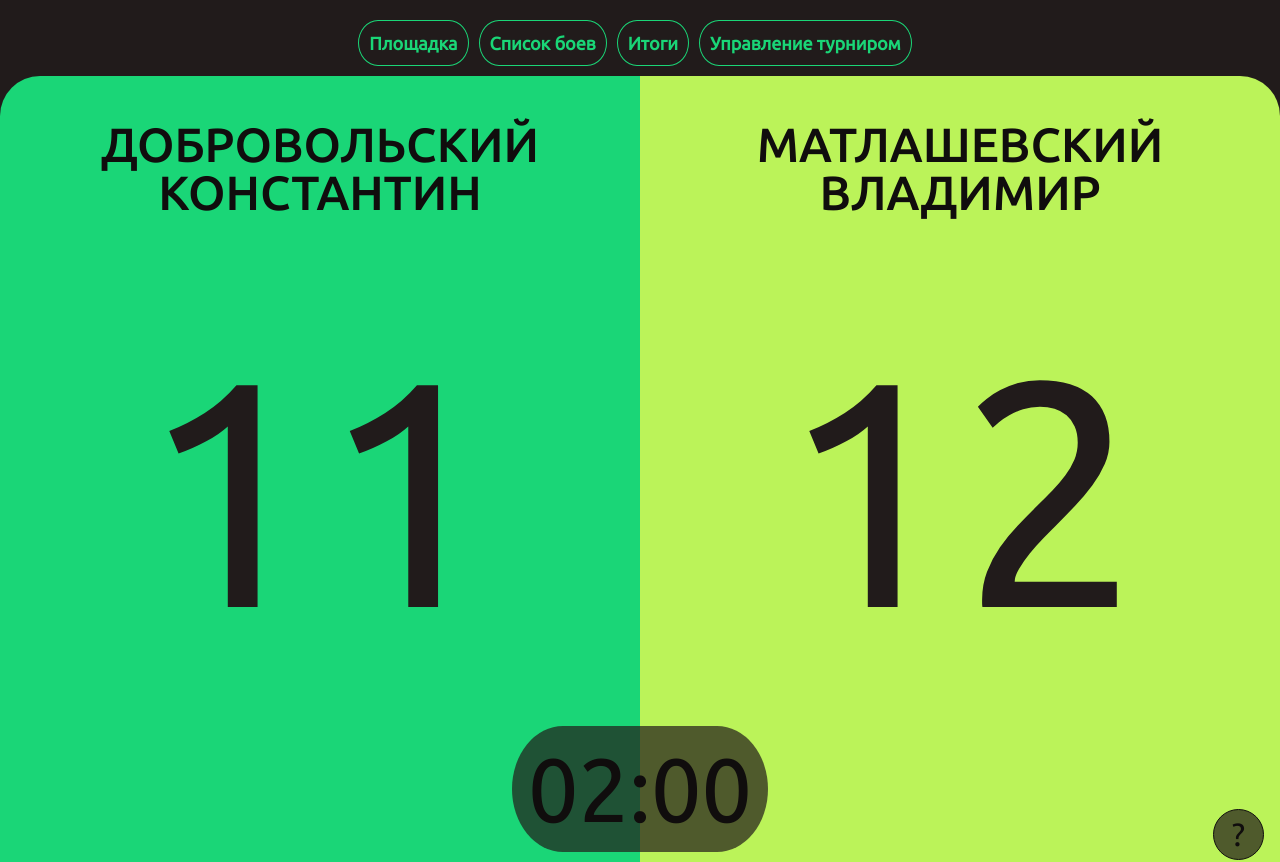
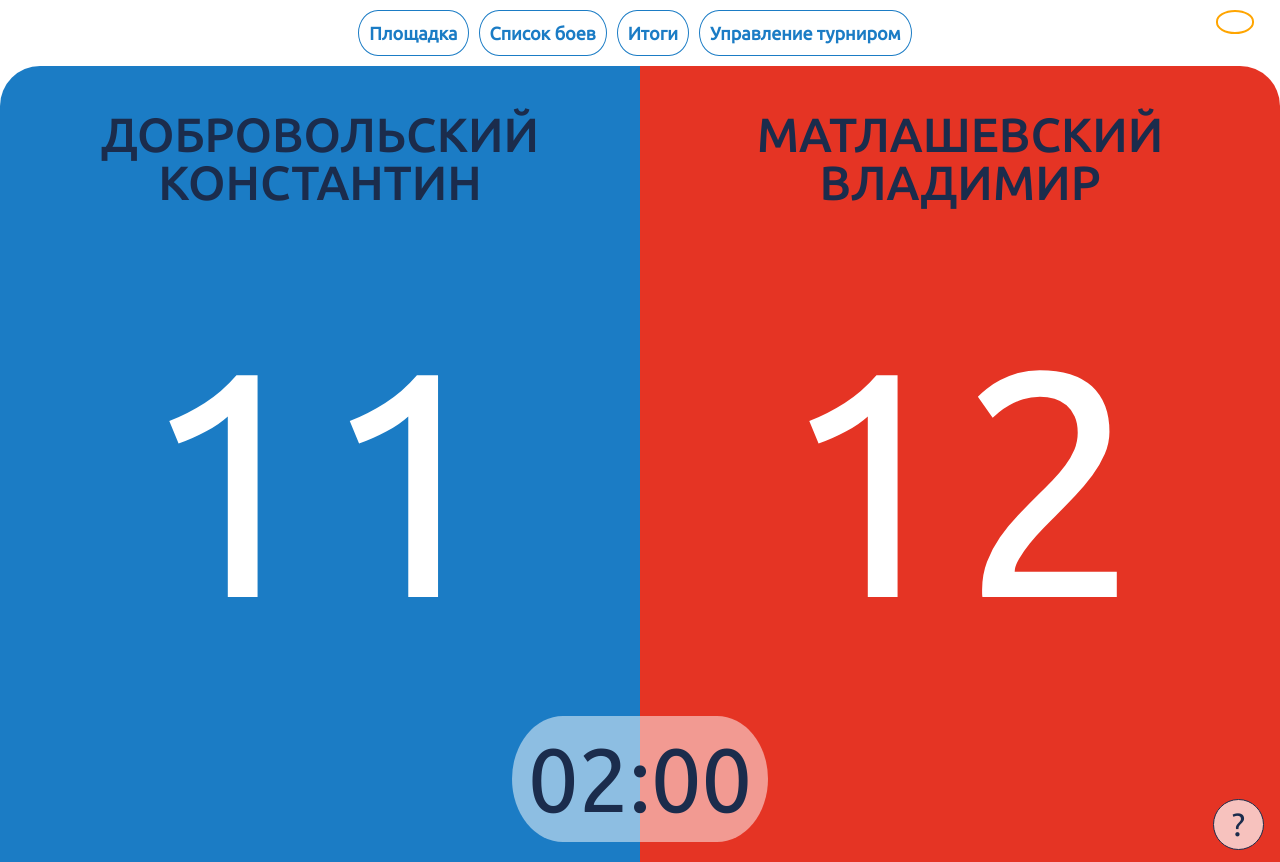
Before and after one commit to KonstantinDobrovolsky/nn-front-v.1, a React app: page /playground in a window 1280 px wide. Shown: the top 862 px of the page. Built offline with nearby package versions, Linux system fonts and the light colour scheme.

Commit message:
Cyberpunk theme swither template

```diff
--- /dev/null
+++ b/src/app/App.module.css
@@ -0,0 +1,38 @@
+.link {
+    display: inline-block;
+    color: rgb(var(--main_light));
+    text-decoration: none;
+    font-size: large;
+    font-weight: bold;
+    padding: 10px;
+    margin-right: 10px;
+    border: 1px solid rgb(var(--main_light));
+    border-radius: 20px / 50%;
+}
+
+.link:hover {
+    font-weight: bold;
+    background-color: rgb(var(--main_light));
+    color: rgb(var(--base));
+}
+
+.link:active {
+    background-color: rgb(var(--main_light), 0.7);
+}
+
+.themeToggle {
+    border: 2px solid orange;
+    position: absolute;
+    right: 2%;
+    top: 10px;
+    width: 3%;
+    height: 3%;
+}
+
+.links {
+    margin: 0 auto;
+}
+
+.header {
+    display: flex;
+}
--- a/src/app/App.tsx
+++ b/src/app/App.tsx
@@ -1,20 +1,35 @@
 import { Link } from "react-router-dom";
 import 'app/styles/index.css';
 import { AppRouter } from "app/providers/appRouter";
+import Button from "shared/ui/Button/Button";
+import { useState } from "react";
+import classes from './App.module.css';
 
 function App() {
+  const [theme, setTheme] = useState('light');
+
+  const changeTheme = () => {
+    if (theme === 'light')
+      setTheme('cyberpunk')
+    else
+      setTheme('light')
+  }
+
   return (
-    <div className="main cyberpunk">
+    <div className={`app ${theme}`}>
 
-    <div>
-      <Link className="link" to={'/playground'}>Площадка</Link>
-      <Link className="link" to={'/currentFights'}>Список боев</Link>
-      <Link className="link" to={'/tournamentResults'}>Итоги</Link>
-      <Link className="link" to={'/tournamentSettings'}>Управление турниром</Link>
+      <div className={classes.header}>
+        <div className={classes.links}>
+          <Link className={classes.link} to={'/playground'}>Площадка</Link>
+          <Link className={classes.link} to={'/currentFights'}>Список боев</Link>
+          <Link className={classes.link} to={'/tournamentResults'}>Итоги</Link>
+          <Link className={classes.link} to={'/tournamentSettings'}>Управление турниром</Link>
+        </div>
+        <Button name="" inheritClasses={classes.themeToggle} onClick={changeTheme}/>
+      </div>
+
+      <AppRouter/>
     </div>
-
-    <AppRouter/>
-  </div>
   );
 }
 
--- a/src/app/styles/index.css
+++ b/src/app/styles/index.css
@@ -4,30 +4,14 @@
 @import './themes/light.css';
 @import './fonts/fonts.css';
 
-.main {
+
+.app {
     background-color: rgb(var(--base));
     box-sizing: border-box;
     font: var(--font-m);
-    padding-top: 20px;
+    padding-top: 10px;
     text-align: center;
     font-family: 'Ubuntu-Regular';
-}
-
-h1, h3 {
-    text-align: center;
-    margin: 20px auto;
-}
-
-.link {
-    display: inline-block;
-    color: rgb(var(--main_light));
-    text-decoration: none;
-    font-size: large;
-    font-weight: bold;
-    padding: 10px;
-    margin-right: 10px;
-    border: 1px solid rgb(var(--main_light));
-    border-radius: 20px / 50%;
 }
 
 .flex {
--- a/src/app/styles/themes/cyberpunk.css
+++ b/src/app/styles/themes/cyberpunk.css
@@ -1,4 +1,4 @@
-.main.cyberpunk {
+.app.cyberpunk {
     --base: 33, 27, 27;
     --demo: rgb(33, 27, 27);
 
--- a/src/app/styles/themes/light.css
+++ b/src/app/styles/themes/light.css
@@ -1,4 +1,4 @@
-.main.light {
+.app.light {
     --base: 255, 255, 255;
     --demo: rgb(255, 255, 255);
 
--- a/src/entities/Timer/ui/Timer.module.css
+++ b/src/entities/Timer/ui/Timer.module.css
@@ -1,7 +1,8 @@
 .timer {
     box-sizing: border-box;
-    background-color: rgb(var(--base), 0.7);
+    background-color: rgb(var(--base), 0.5);
     /* background-color: rgb(255, 255, 255, 0.7); */
+    /* border: 1px solid rgb(var(--base)); */
     width: 20%;
     color: rgb(var(--main_hard));
     font-size: 7vw;
--- a/src/shared/ui/Button/Button.module.css
+++ b/src/shared/ui/Button/Button.module.css
@@ -13,10 +13,11 @@
 }
 
 .btn:hover {
-    /* filter: invert(0.2); */
     font-weight: bold;
+    background-color: rgb(var(--main_light));
+    color: rgb(var(--base));
 }
 
 .btn:active {
-    filter: invert(0.1);
+    background-color: rgb(var(--main_light), 0.7);
 }
```
